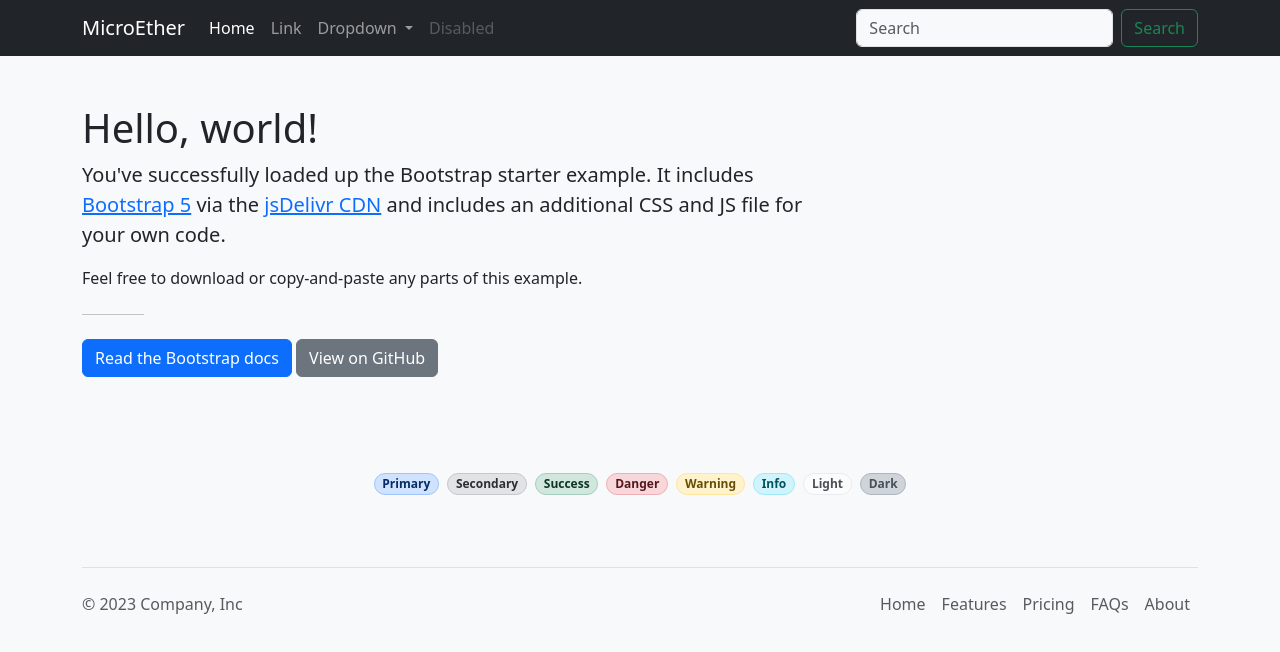
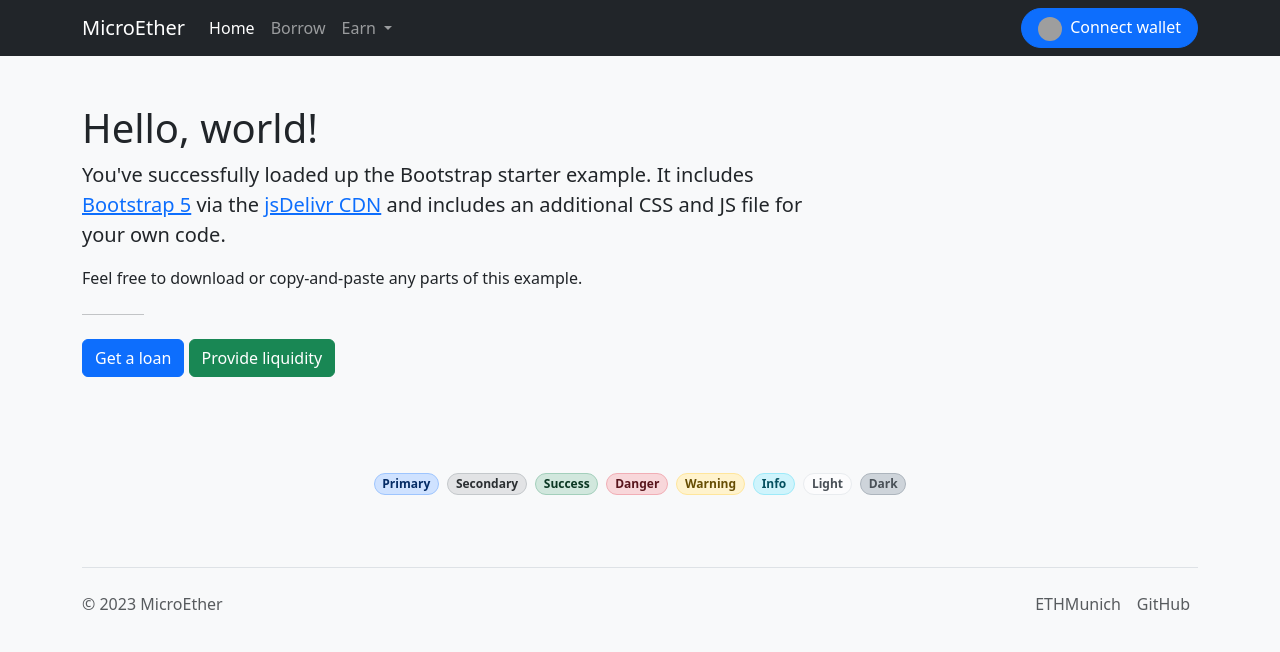
Before and after one commit to microether/frontend, a website: page index.html in a window 1280 px wide. Drawn offline with nearby package versions, Linux system fonts and the light colour scheme; grey boxes are pictures that could not be loaded.

Commit message:
Update landing page

```diff
--- a/index.html
+++ b/index.html
@@ -20,33 +20,27 @@
               <a class="nav-link active" aria-current="page" href="#">Home</a>
             </li>
             <li class="nav-item">
-              <a class="nav-link" href="#">Link</a>
+              <a class="nav-link" href="#">Borrow</a>
             </li>
             <li class="nav-item dropdown">
               <a class="nav-link dropdown-toggle" href="#" id="navbarDropdown" role="button" data-bs-toggle="dropdown" aria-expanded="false">
-                Dropdown
+                Earn
               </a>
               <ul class="dropdown-menu" aria-labelledby="navbarDropdown">
-                <li><a class="dropdown-item" href="#">Action</a></li>
-                <li><a class="dropdown-item" href="#">Another action</a></li>
+                <li><a class="dropdown-item" href="#">Provide liquidity <span class="badge bg-success-subtle text-success-emphasis rounded-pill">20% APR</span></a></li>
+                <li><a class="dropdown-item" href="#">Staking <span class="badge bg-warning-subtle text-success-emphasis rounded-pill">6% APR</span></a></li>
                 <li><hr class="dropdown-divider"></li>
-                <li><a class="dropdown-item" href="#">Something else here</a></li>
+                <li><a class="dropdown-item" href="#">Governance <span class="badge bg-danger-subtle text-success-emphasis rounded-pill">3% APR</span></a></li>
               </ul>
             </li>
-            <li class="nav-item">
-              <a class="nav-link disabled">Disabled</a>
-            </li>
           </ul>
-          <form class="d-flex" role="search">
-            <input class="form-control me-2" type="search" placeholder="Search" aria-label="Search">
-            <button class="btn btn-outline-success" type="submit">Search</button>
-          </form>
+			<button class="btn btn-primary rounded-pill px-3" type="button"><img class="rounded-circle me-1" width="24" height="24" src="https://cdn.iconscout.com/icon/free/png-512/metamask-2728406-2261817.png" alt=""> Connect wallet</button>
         </div>
       </div>
     </nav>
 
 	<!-- Main Content -->
-    <div class="container my-5">
+    <div class="container my-5 center">
       <h1>Hello, world!</h1>
       <div class="col-lg-8 px-0">
         <p class="fs-5">You've successfully loaded up the Bootstrap starter example. It includes <a href="https://getbootstrap.com/">Bootstrap 5</a> via the <a href="https://www.jsdelivr.com/package/npm/bootstrap">jsDelivr CDN</a> and includes an additional CSS and JS file for your own code.</p>
@@ -54,8 +48,8 @@
 
         <hr class="col-1 my-4">
 
-        <a href="https://getbootstrap.com" class="btn btn-primary">Read the Bootstrap docs</a>
-        <a href="https://github.com/twbs/examples" class="btn btn-secondary">View on GitHub</a>
+        <a href="/borrow" class="btn btn-primary">Get a loan</a>
+        <a href="/earn/liquidity" class="btn btn-success">Provide liquidity</a>
       </div>
     </div>
 
@@ -74,18 +68,15 @@
 	<!-- Footer -->
 	<div class="container">
 	  <footer class="d-flex flex-wrap justify-content-between align-items-center py-3 my-4 border-top">
-		<p class="col-md-4 mb-0 text-body-secondary">&copy; 2023 Company, Inc</p>
+		<p class="col-md-4 mb-0 text-body-secondary">&copy; 2023 MicroEther</p>
 
 		<a href="/" class="col-md-4 d-flex align-items-center justify-content-center mb-3 mb-md-0 me-md-auto link-body-emphasis text-decoration-none">
 		  <svg class="bi me-2" width="40" height="32"><use xlink:href="#bootstrap"/></svg>
 		</a>
 
 		<ul class="nav col-md-4 justify-content-end">
-		  <li class="nav-item"><a href="#" class="nav-link px-2 text-body-secondary">Home</a></li>
-		  <li class="nav-item"><a href="#" class="nav-link px-2 text-body-secondary">Features</a></li>
-		  <li class="nav-item"><a href="#" class="nav-link px-2 text-body-secondary">Pricing</a></li>
-		  <li class="nav-item"><a href="#" class="nav-link px-2 text-body-secondary">FAQs</a></li>
-		  <li class="nav-item"><a href="#" class="nav-link px-2 text-body-secondary">About</a></li>
+		  <li class="nav-item"><a href="https://ethmunich.de/" class="nav-link px-2 text-body-secondary">ETHMunich</a></li>
+		  <li class="nav-item"><a href="https://github.com/microether" class="nav-link px-2 text-body-secondary">GitHub</a></li>
 		</ul>
 	  </footer>
 	</div>
```
